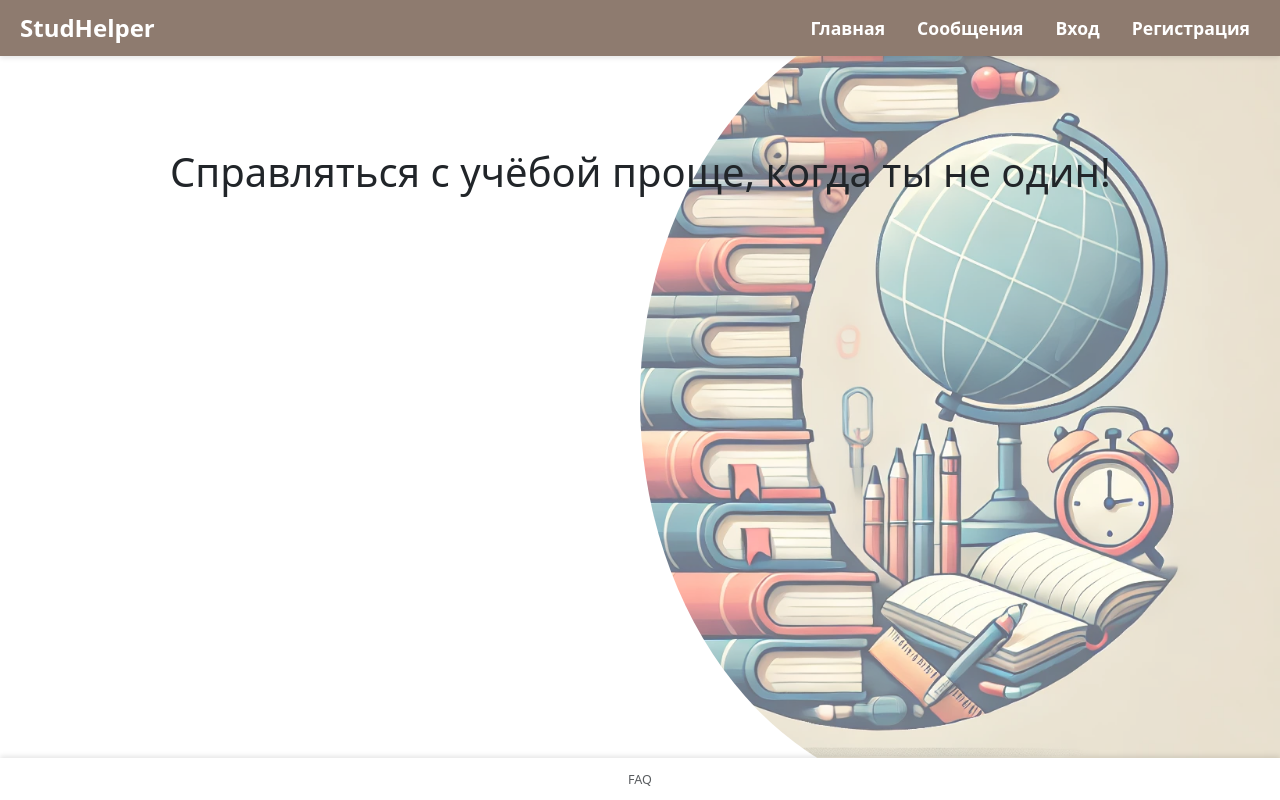
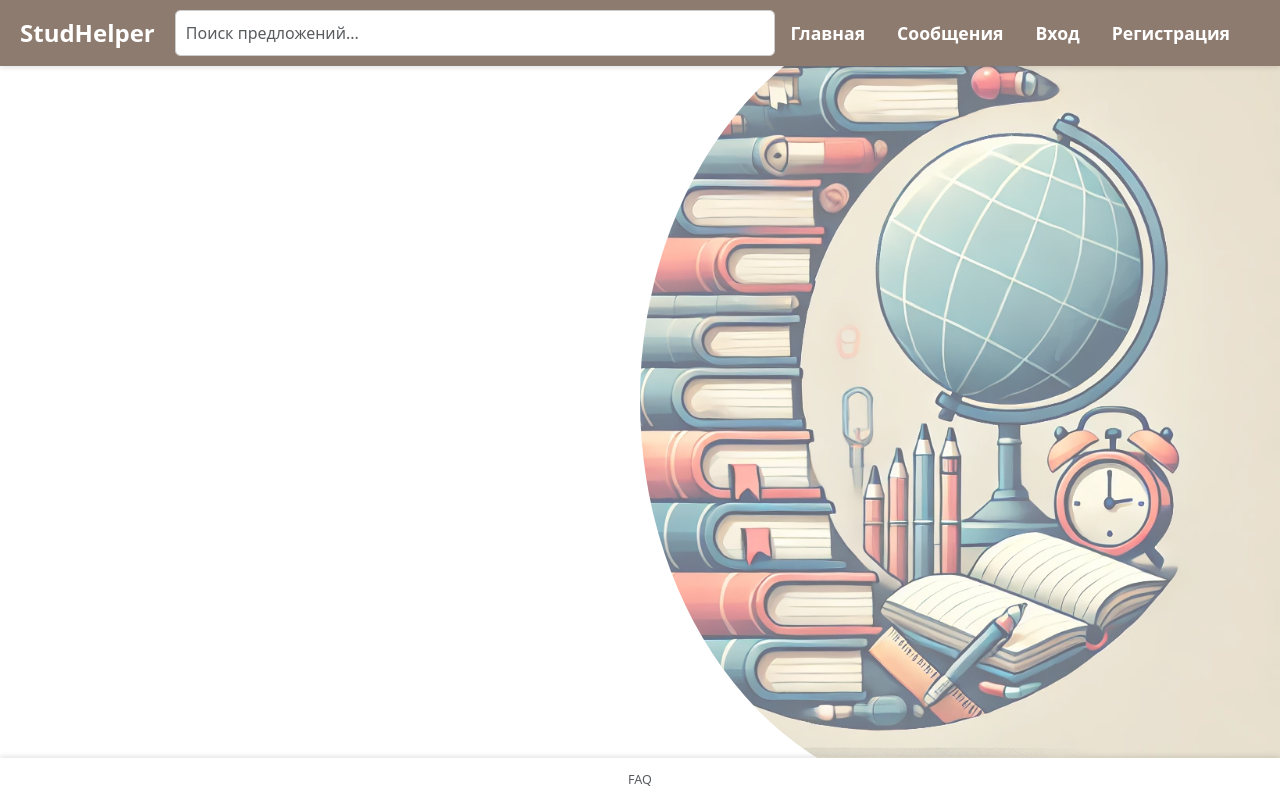
Before and after one commit to ilia-ilin/seacats, a Flask app: page / in a window 1280 px wide. Run offline with Flask 3, Linux system fonts and the light colour scheme; data that the repository does not hold is empty.

Commit message:
Search beta

```diff
--- a/app.py
+++ b/app.py
@@ -398,6 +398,18 @@ def messages():
 
     return render_template('messages.html', partners=partner_users)
 
+@app.route('/search', methods=['GET'])
+def search_offers():
+    query = request.args.get('query')
+    if query:
+        # Поиск предложений по имени
+        offers = Offer.query.filter(Offer.name.ilike(f'%{query}%')).all()
+    else:
+        offers = []
+
+    return render_template('search_results.html', offers=offers, query=query)
+
+
 
 if __name__ == '__main__':
     with app.app_context():
--- a/templates/base.html
+++ b/templates/base.html
@@ -14,24 +14,21 @@
         }
 
         .header {
+            display: flex;
+            justify-content: space-between;
+            align-items: center;
             position: fixed;
             top: 0;
             left: 0;
             right: 0;
             background-color: #8e7b6f; /* Цвет фона шапки */
-            padding: 10px 0;
+            padding: 10px 20px;
             z-index: 1000; /* Шапка поверх остального контента */
             box-shadow: 0 2px 5px rgba(0, 0, 0, 0.1); /* Легкая тень для визуального разделения */
         }
 
-        .header .header-buttons {
-            display: flex;
-            justify-content: space-around;
-        }
-
         .header .site-title {
             font-size: 24px;
-            margin-left: 20px;
             color: #fff; /* Белый цвет для текста сайта */
             text-decoration: none;
         }
@@ -47,6 +44,27 @@
         .header .header-buttons a:hover {
             opacity: 0.8;
             text-decoration: underline; /* Подчеркивание при наведении */
+        }
+
+        .header .header-buttons {
+            display: flex;
+            justify-content: space-between;
+            align-items: center;
+        }
+
+        .search-bar {
+            flex-grow: 1;
+            display: flex;
+            justify-content: center;
+            margin-left: 20px; /* Отступ слева */
+        }
+
+        .search-bar input {
+            padding: 10px;
+            width: 100%; /* Занимает всю доступную ширину */
+            max-width: 600px; /* Максимальная ширина поля */
+            border-radius: 5px;
+            border: 1px solid #ccc;
         }
 
         .content {
@@ -71,6 +89,14 @@
 
     <div class="header">
         <a href="{{ url_for('home') }}" class="site-title">StudHelper</a>
+
+        <!-- Поле поиска -->
+        <div class="search-bar">
+            <form action="{{ url_for('search_offers') }}" method="GET" style="width: 100%;">
+                <input type="text" name="query" placeholder="Поиск предложений..." class="form-control" />
+            </form>
+        </div>
+
         <div class="header-buttons">
             <a href="{{ url_for('home') }}">Главная</a>
             <a href="{{ url_for('messages') }}" class="nav-link">Сообщения</a>
--- a/templates/index.html
+++ b/templates/index.html
@@ -33,7 +33,6 @@
 
 <div class="content-wrapper">
     <div class="container mt-5">
-        <h1 class="mb-4 text-center">Справляться с учёбой проще, когда ты не один!</h1>
 
         <div class="topics-layout">
             {% for category in categories %}
```
